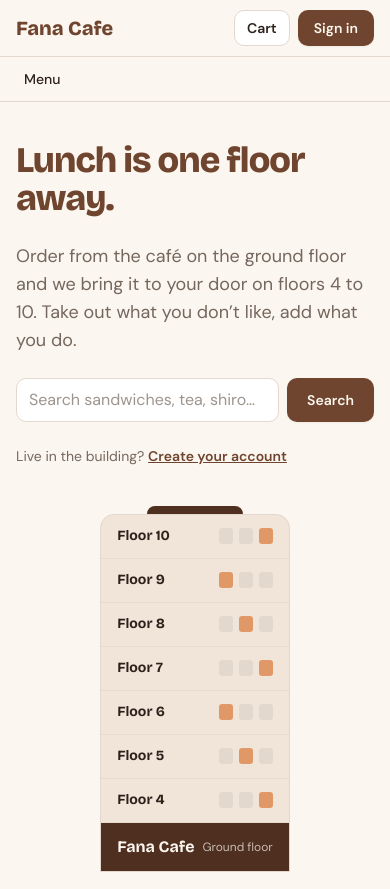
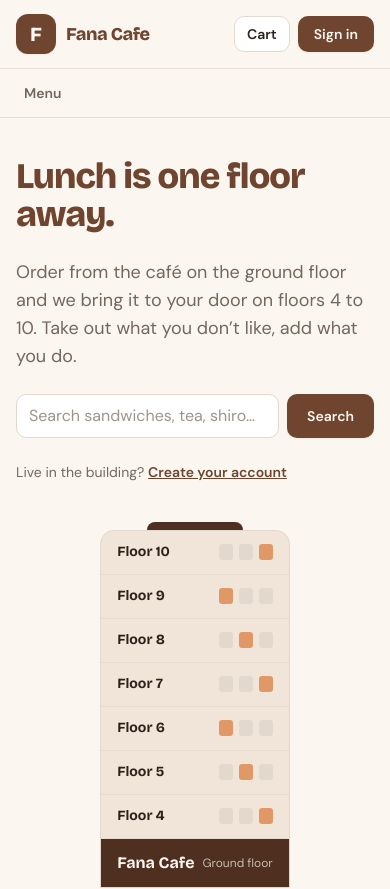
Before and after one commit to Addistomi/cafe, a Next.js app: page / in a window 390 px wide. Shown: the top 889 px of the page. Built offline with nearby package versions, Linux system fonts and the light colour scheme; no server answers; the database is empty.

Commit message:
Improve responsive navigation and role links

```diff
--- a/src/components/header.tsx
+++ b/src/components/header.tsx
@@ -5,34 +5,72 @@ import { CartLink } from './cart-link';
 
 export async function Header() {
   const profile = await getProfile();
-  const isManager = profile?.role === 'OWNER' || profile?.role === 'MANAGER';
-  const isStaff = isManager || profile?.role === 'KITCHEN';
+  const isManager = profile?.account_status === 'ACTIVE' && (profile.role === 'OWNER' || profile.role === 'MANAGER');
+  const isKitchen = profile?.account_status === 'ACTIVE' && profile.role === 'KITCHEN';
+  const isCustomer = profile?.role === 'CUSTOMER';
+
+  const desktopLink = 'rounded-field px-3 py-2 text-sm font-semibold text-muted transition-colors hover:bg-coffee-soft hover:text-coffee';
+  const mobileLink = 'shrink-0 rounded-field px-3 py-2 text-sm font-semibold text-muted hover:bg-coffee-soft hover:text-coffee';
 
   return (
-    <header className="sticky top-0 z-20 border-b border-line bg-cream/95 backdrop-blur">
-      <div className="mx-auto flex h-14 max-w-[1180px] items-center gap-3 px-4 sm:px-6">
-        <Link href="/" className="font-display text-xl font-extrabold text-coffee">Fana Cafe</Link>
-        <nav className="ml-2 hidden items-center gap-1 text-sm font-medium sm:flex" aria-label="Main">
-          <Link className="rounded-field px-3 py-2 hover:bg-coffee-soft" href="/menu">Menu</Link>
-          {profile && <Link className="rounded-field px-3 py-2 hover:bg-coffee-soft" href="/orders">My orders</Link>}
-          {isManager && <Link className="rounded-field px-3 py-2 hover:bg-coffee-soft" href="/admin/orders">Orders desk</Link>}
-          {isStaff && <Link className="rounded-field px-3 py-2 hover:bg-coffee-soft" href="/kitchen">Kitchen</Link>}
+    <header className="sticky top-0 z-30 border-b border-line/80 bg-cream/95 backdrop-blur-xl">
+      <div className="mx-auto flex h-[68px] max-w-[1240px] items-center gap-3 px-4 sm:px-6">
+        <Link href="/" className="flex shrink-0 items-center gap-2.5" aria-label="Fana Cafe home">
+          <span className="grid size-10 place-items-center rounded-xl bg-coffee font-display text-xl font-extrabold text-cream shadow-sm">F</span>
+          <span className="leading-tight">
+            <span className="block font-display text-lg font-extrabold tracking-tight text-coffee">Fana Cafe</span>
+            <span className="hidden text-[10px] font-semibold uppercase tracking-[0.15em] text-muted sm:block">Good food, one floor away</span>
+          </span>
+        </Link>
+
+        <nav className="ml-5 hidden items-center gap-1 xl:flex" aria-label="Main navigation">
+          <Link className={desktopLink} href="/menu">Menu</Link>
+          {isCustomer && <Link className={desktopLink} href="/orders">My orders</Link>}
+          {isManager && (
+            <>
+              <Link className={desktopLink} href="/admin">Overview</Link>
+              <Link className={desktopLink} href="/admin/orders">Orders</Link>
+              <Link className={desktopLink} href="/admin/menu">Menu manager</Link>
+              <Link className={desktopLink} href="/admin/ingredients">Stock</Link>
+              <Link className={desktopLink} href="/admin/payments">Payments</Link>
+              <Link className={desktopLink} href="/admin/residents">Residents</Link>
+            </>
+          )}
+          {(isManager || isKitchen) && <Link className={desktopLink} href="/kitchen">Kitchen</Link>}
         </nav>
+
         <div className="ml-auto flex items-center gap-2">
           <CartLink />
           {profile ? (
-            <form action={logout}><button className="btn-ghost min-h-9 px-3">Sign out</button></form>
+            <>
+              <span className="hidden max-w-36 truncate text-right text-xs font-semibold text-muted lg:block">
+                {profile.full_name}
+                {isCustomer && profile.floor ? <span className="block font-normal">Floor {profile.floor}</span> : null}
+              </span>
+              <form action={logout}>
+                <button className="btn-ghost min-h-9 px-3" type="submit">Sign out</button>
+              </form>
+            </>
           ) : (
             <Link href="/login" className="btn-primary min-h-9 px-4">Sign in</Link>
           )}
         </div>
       </div>
-      {/* Mobile nav */}
-      <nav className="flex gap-1 overflow-x-auto border-t border-line px-3 py-1 text-sm font-medium sm:hidden" aria-label="Main mobile">
-        <Link className="rounded-field px-3 py-2" href="/menu">Menu</Link>
-        {profile && <Link className="rounded-field px-3 py-2" href="/orders">My orders</Link>}
-        {isManager && <Link className="rounded-field px-3 py-2" href="/admin/orders">Orders desk</Link>}
-        {isStaff && <Link className="rounded-field px-3 py-2" href="/kitchen">Kitchen</Link>}
+
+      <nav className="flex gap-1 overflow-x-auto border-t border-line/70 px-3 py-1.5 xl:hidden" aria-label="Mobile navigation">
+        <Link className={mobileLink} href="/menu">Menu</Link>
+        {isCustomer && <Link className={mobileLink} href="/orders">My orders</Link>}
+        {isManager && (
+          <>
+            <Link className={mobileLink} href="/admin">Overview</Link>
+            <Link className={mobileLink} href="/admin/orders">Orders</Link>
+            <Link className={mobileLink} href="/admin/menu">Menu</Link>
+            <Link className={mobileLink} href="/admin/ingredients">Stock</Link>
+            <Link className={mobileLink} href="/admin/payments">Payments</Link>
+            <Link className={mobileLink} href="/admin/residents">Residents</Link>
+          </>
+        )}
+        {(isManager || isKitchen) && <Link className={mobileLink} href="/kitchen">Kitchen board</Link>}
       </nav>
     </header>
   );
```
